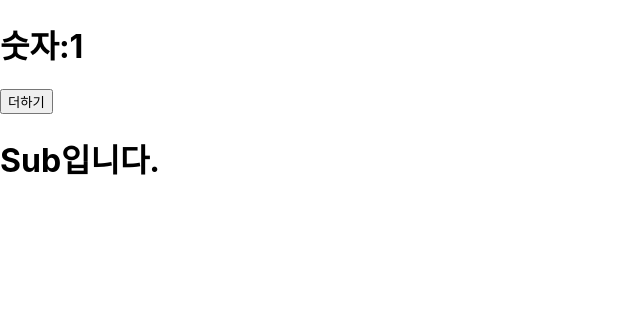
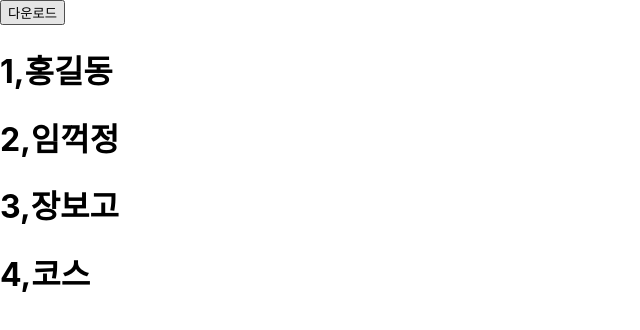
Before and after one commit to richinhim/react_metacoding, a React (Create React App) app: page / in a window 1280 px wide. Shown: the top 330 px of the page, without its empty margins (0-640 px from the left). Built offline with nearby package versions, Linux system fonts and the light colour scheme.

Commit message:
react 오프라인 6강 - useState 2

```diff
--- a/src/App.js
+++ b/src/App.js
@@ -1,44 +1,41 @@
+import './App.css';
 import { useState } from 'react';
-import './App.css';
-import Sub from './Sub';
-
-//0.React 엔진- 데이터변경감지에서 UI그려주는
-//1.실행과정(index.html) -SPA
-//2.문법 JSX문법
-//3.nextjs - hooks
-//4.바벨(자바스크립트ES5) -> ES6
-//5.
-
-//(1)return시에 하나의 DOM만 리턴할 수 있다.
-//(2)변수선언은 let 혹은 const로만 해야 함.
-//(3) if 사용 불가능X -> 삼항연산자(조건?값(true):값(false))
-//(4) 조건부 렌더링 -> (조건 && 값(true))
-//(5) css 디자인
-//  - 내부에 적는 방법
-//  - 외부 파일에 적는 방법
-//  - 라이브러리 사용(부트스르랩,component-styled)
-
-// let a = 10; //변수
-// const b = 20; //상수
 
 function App() {
-  //function add() {}
+  console.log('App 실행됨');
+  // 다운로드 받음.
 
-  // let number = 1; // 상태값 아님.
-  const [number, setNumber] = useState(1); //React안에 hooks 라이브러리 상태값이 됨.
+  const [num, setNum] = useState(5);
+  let sample = [
+    { id: 1, name: '홍길동' },
+    { id: 2, name: '임꺽정' },
+    { id: 3, name: '장보고' },
+    { id: 4, name: '코스' },
+  ];
+  const [users, setUsers] = useState(sample); //레퍼런스 변경되야 동작!!
 
-  const add = () => {
-    //number++;
-    setNumber(number + 1); //리엑트한테 number값 변경할께 라고 요청
-    console.log('add', number);
+  const download = () => {
+    //fetch().then().then();
+    //setUsers([...sample]);
+    //setUsers(sample);
+    //기존 데이터 세팅
+    //sample.push({ id: 5, name: '조자룡' }); //push는 기존 데이터를 변경한다.
+    //const a = sample.concat({ id: 5, name: '조자룡' });
+    //console.log(sample);
+
+    //기존 데이터 세팅
+    setUsers([...sample, { id: num, name: '조자룡' }]);
+    setNum(num + 1);
   };
-
   // 랜더링 시점 = 상태값 변경
   return (
     <div>
-      <h1>숫자:{number}</h1>
-      <button onClick={add}>더하기</button>
-      <Sub />
+      <button onClick={download}>다운로드</button>
+      {users.map((u) => (
+        <h1>
+          {u.id},{u.name}
+        </h1>
+      ))}
     </div>
   );
 }
```
Also changed, not shown: src/App_useState.js (added, +46 -0 lines), react_메타코딩.txt.
